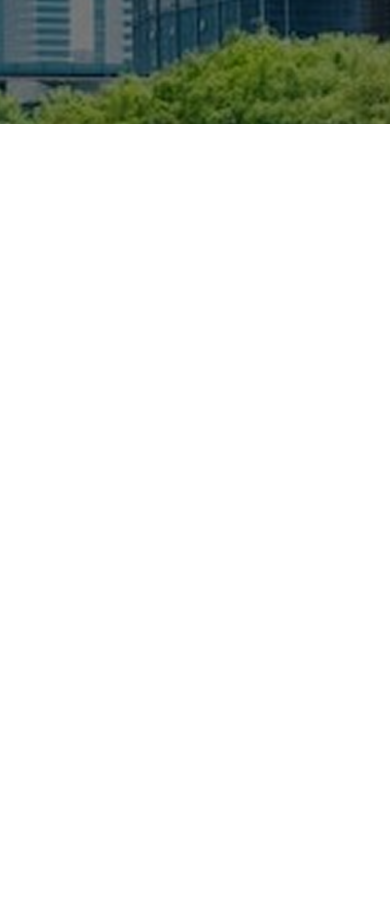
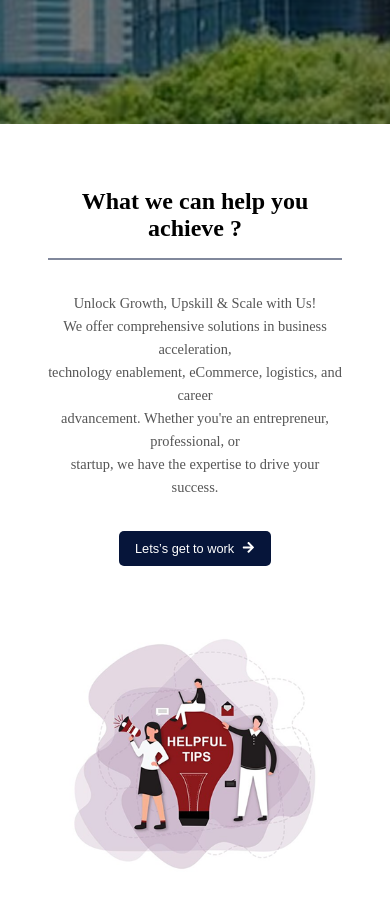
Before and after one commit to gurudesh0801/serensynth, a React (Vite) app: page / in a window 390 px wide. Shown: the part 720-1628 px from the top of the page. Before the commit the page ends 844 px from the top, so only its background shows below. Built offline with nearby package versions, Linux system fonts and the light colour scheme.

Commit message:
change done in morning 21-3-25

```diff
--- a/src/App.jsx
+++ b/src/App.jsx
@@ -2,12 +2,14 @@ import React from "react";
 import "./App.css";
 import Hero from "./Components/Hero/Hero";
 import Navbar from "./Components/Navbar/Navbar";
+import HelpYouAchive from "./Components/HelpYouAchive/HelpYouAchive";
 
 const App = () => {
   return (
     <>
       <Navbar />
       <Hero />
+      <HelpYouAchive />
     </>
   );
 };
--- /dev/null
+++ b/src/Components/HelpYouAchive/HelpYouAchive.css
@@ -0,0 +1,136 @@
+.secContainer {
+  display: flex;
+  align-items: center;
+  justify-content: space-between;
+  gap: 2rem;
+  padding: 3rem;
+  max-width: 1200px;
+  margin: auto;
+}
+
+/* Text Container */
+.textCont {
+  flex: 1;
+  max-width: 70%;
+}
+
+.textCont h1 {
+  font-size: 2rem;
+  margin-bottom: 1rem;
+  padding: 1rem 0rem;
+  border-bottom: 2px solid #04133b80;
+}
+
+.textCont p {
+  font-size: 1rem;
+  line-height: 1.6;
+  padding: 1rem 0rem;
+  color: #555;
+}
+
+.textCont button {
+  display: flex;
+  align-items: center;
+  background-color: #06153a;
+  color: #fff;
+  padding: 0.8rem 1.5rem;
+  border: none;
+  border-radius: 5px;
+  font-size: 1rem;
+  cursor: pointer;
+  margin-top: 1rem;
+  transition: background 0.3s ease-in-out;
+}
+
+.textCont button span {
+  margin-left: 0.5rem;
+}
+
+.textCont button:hover {
+  background-color: #0056b3;
+}
+
+/* Image Container */
+.imgCont {
+  flex: 1;
+  max-width: 30%;
+  display: flex;
+  justify-content: center;
+}
+
+.imgCont img {
+  width: 100%;
+  max-width: 500px;
+  height: auto;
+}
+
+/* Large Screens (Desktops) */
+@media (max-width: 1200px) {
+  .textCont h1 {
+    font-size: 2rem;
+  }
+
+  .textCont p {
+    font-size: 1.1rem;
+  }
+}
+
+/* Medium Screens (Laptops & Tablets) */
+@media (max-width: 1024px) {
+  .secContainer {
+    flex-direction: column;
+    text-align: center;
+  }
+
+  .textCont {
+    max-width: 100%;
+  }
+
+  .imgCont {
+    max-width: 100%;
+  }
+
+  .textCont button {
+    margin: 1rem auto;
+  }
+}
+
+/* Small Screens (Mobiles) */
+@media (max-width: 600px) {
+  .textCont h1 {
+    font-size: 1.8rem;
+  }
+
+  .textCont p {
+    font-size: 1rem;
+  }
+
+  .textCont button {
+    padding: 0.7rem 1.2rem;
+    font-size: 0.9rem;
+  }
+
+  .imgCont img {
+    max-width: 350px;
+  }
+}
+
+/* Extra Small Screens (Small Mobiles) */
+@media (max-width: 400px) {
+  .textCont h1 {
+    font-size: 1.5rem;
+  }
+
+  .textCont p {
+    font-size: 0.9rem;
+  }
+
+  .textCont button {
+    padding: 0.6rem 1rem;
+    font-size: 0.8rem;
+  }
+
+  .imgCont img {
+    max-width: 280px;
+  }
+}
--- /dev/null
+++ b/src/Components/HelpYouAchive/HelpYouAchive.jsx
@@ -0,0 +1,35 @@
+import React from "react";
+import { FaArrowRight } from "react-icons/fa";
+import img from "../../assets/Images/image1.png";
+import "./HelpYouAchive.css";
+
+const HelpYouAchive = () => {
+  return (
+    <>
+      <div className="secContainer">
+        <div className="textCont">
+          <h1>What we can help you achieve ?</h1>
+          <p>
+            Unlock Growth, Upskill & Scale with Us! <br /> We offer
+            comprehensive solutions in business acceleration, <br />
+            technology enablement, eCommerce, logistics, and career <br />
+            advancement. Whether you're an entrepreneur, professional, or <br />
+            startup, we have the expertise to drive your success.
+          </p>
+          <button>
+            Lets’s get to work
+            <span>
+              <FaArrowRight />
+            </span>
+          </button>
+        </div>
+
+        <div className="imgCont">
+          <img src={img} alt="" />
+        </div>
+      </div>
+    </>
+  );
+};
+
+export default HelpYouAchive;
--- a/src/Components/Hero/Hero.css
+++ b/src/Components/Hero/Hero.css
@@ -55,7 +55,7 @@
 }
 
 /* Button Styles */
-button {
+.heroBtn {
   display: flex;
   align-items: center;
   gap: 10px;
@@ -70,11 +70,11 @@ button {
   transition: background-color 0.3s ease;
 }
 
-button:hover {
+.heroBtn:hover {
   background-color: #0056b3;
 }
 
-button span {
+.heroBtn span {
   display: flex;
 }
 
@@ -90,7 +90,7 @@ button span {
     font-size: 1rem;
   }
 
-  button {
+  .heroBtn {
     font-size: 0.9rem;
     padding: 12px 24px;
   }
@@ -114,7 +114,7 @@ button span {
     font-size: 0.9rem;
   }
 
-  button {
+  .heroBtn {
     font-size: 0.85rem;
     padding: 10px 20px;
   }
@@ -130,7 +130,7 @@ button span {
     font-size: 0.8rem;
   }
 
-  button {
+  .heroBtn {
     font-size: 0.8rem;
     padding: 8px 16px;
   }
--- a/src/Components/Hero/Hero.jsx
+++ b/src/Components/Hero/Hero.jsx
@@ -15,7 +15,7 @@ const Hero = () => {
             From logistics to digital growth we manage everything you need to
             scale your business
           </p>
-          <button>
+          <button className="heroBtn">
             Explore Our Solution
             <span>
               <FaArrowRight />
--- a/src/Components/Navbar/Navbar.css
+++ b/src/Components/Navbar/Navbar.css
@@ -12,6 +12,16 @@ nav {
   align-items: center;
   padding: 0px 60px;
   border-bottom: 1px solid white;
+}
+nav::before {
+  content: "";
+  position: absolute;
+  top: 0;
+  left: 0;
+  width: 100%;
+  height: 100%;
+  background: rgba(0, 0, 0, 0.1);
+  z-index: -1;
 }
 
 /* Logo Section */
```
Also changed, not shown: src/assets/Images/image1.png (added).
